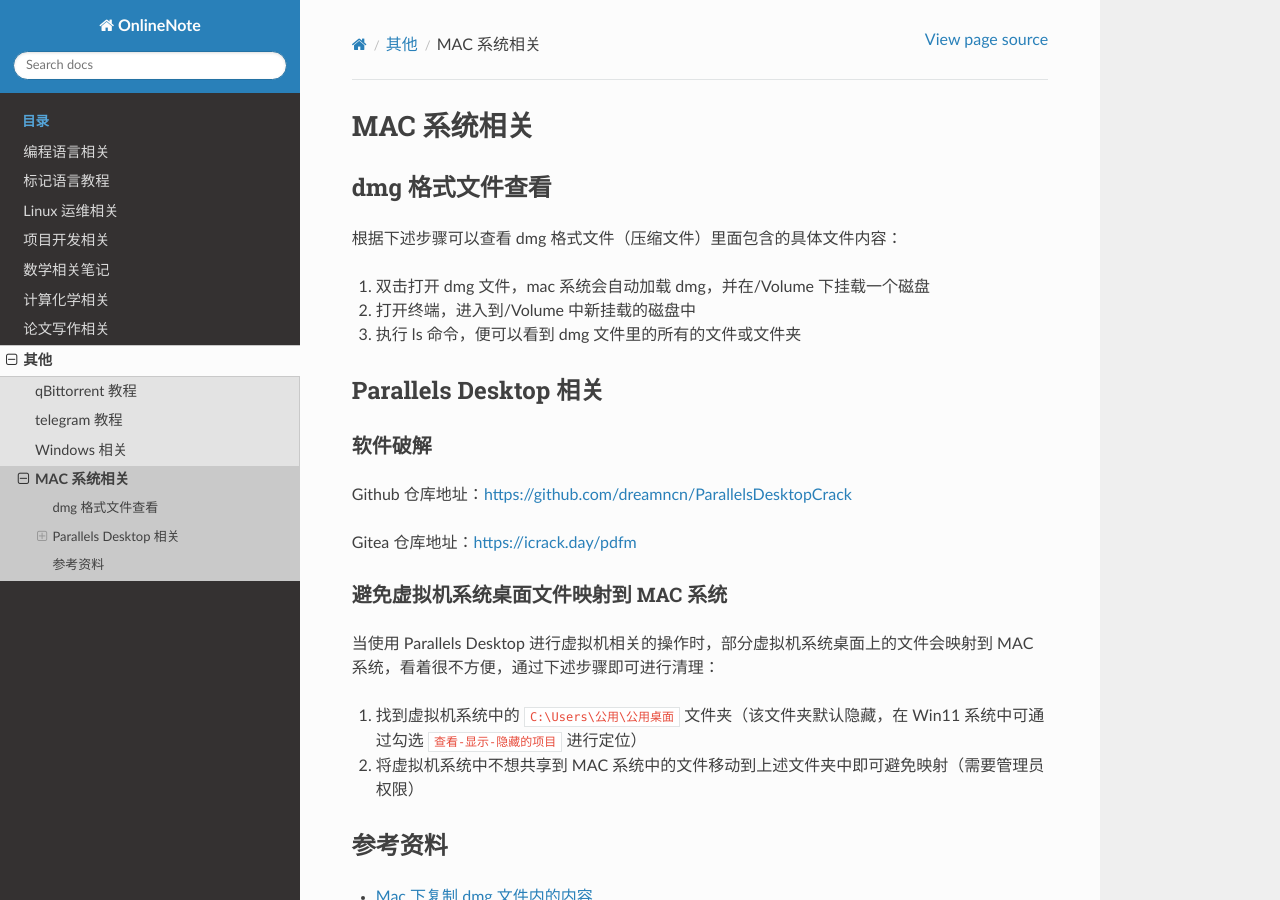
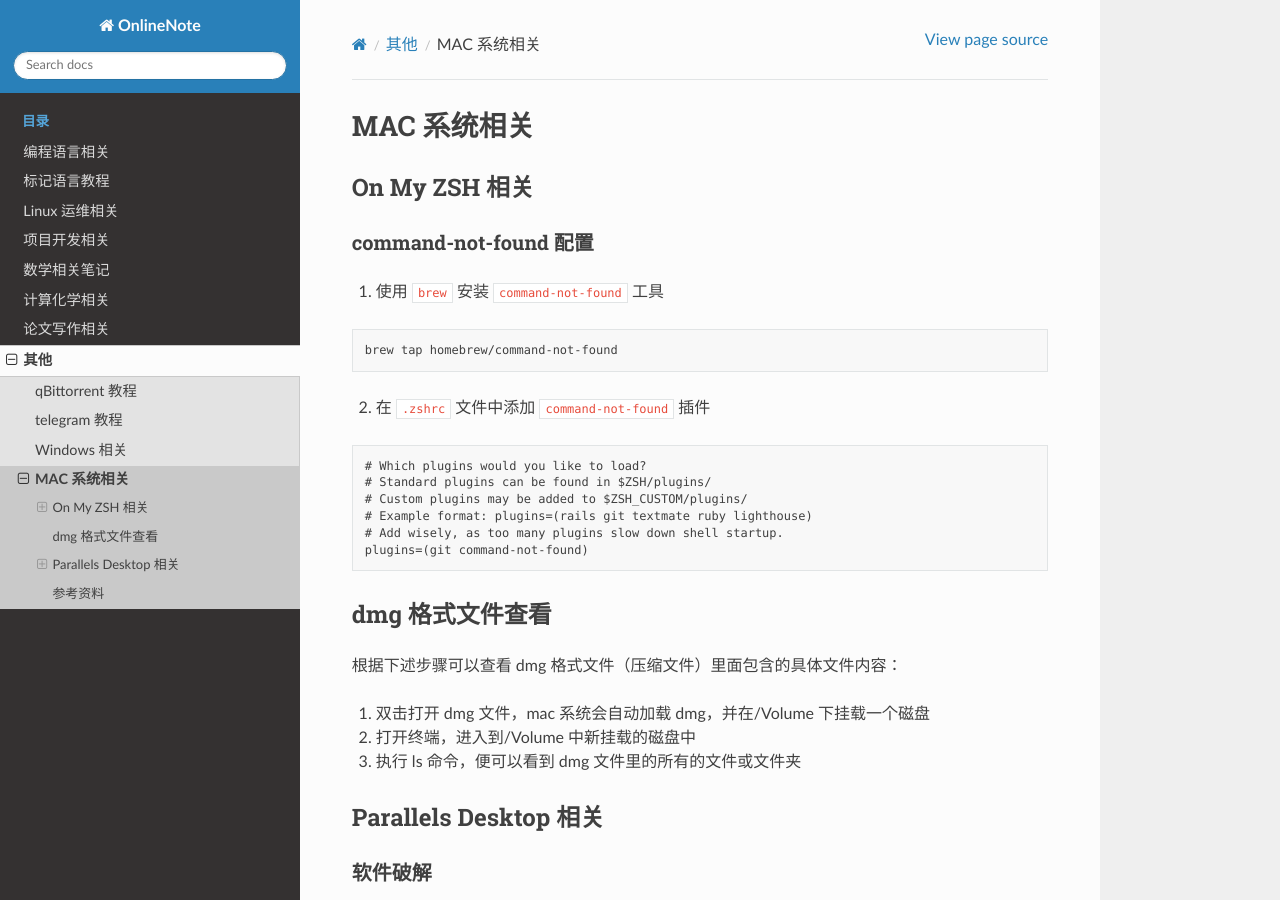
Before and after one commit to Rasic2/CodeNote, a Sphinx documentation site: the page built from docs/source/others/mac.md, in a window 1280 px wide and 900 px high. Built offline with Sphinx 7.4.7 and the Read the Docs theme 2.0.0, drawn with Linux system fonts in a browser that asks for light colours.

Commit message:
update mac.md

````diff
--- a/docs/source/others/mac.md
+++ b/docs/source/others/mac.md
@@ -1,4 +1,25 @@
 # MAC 系统相关
+
+## On My ZSH 相关
+
+### command-not-found 配置
+
+1. 使用 `brew` 安装 `command-not-found` 工具
+
+```bash
+brew tap homebrew/command-not-found
+```
+
+2. 在 `.zshrc` 文件中添加 `command-not-found` 插件
+
+```text
+# Which plugins would you like to load?
+# Standard plugins can be found in $ZSH/plugins/
+# Custom plugins may be added to $ZSH_CUSTOM/plugins/
+# Example format: plugins=(rails git textmate ruby lighthouse)
+# Add wisely, as too many plugins slow down shell startup.
+plugins=(git command-not-found)
+```
 
 ## dmg 格式文件查看
 
````
